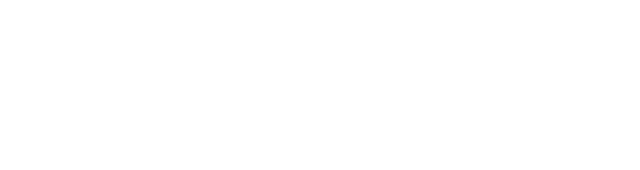
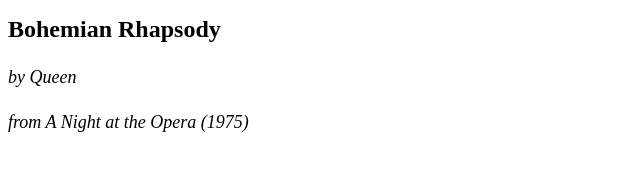
Before and after one commit to kattarzynaa/learning-git-2, a plain HTML site: page index.html in a window 1280 px wide. Shown: the whole page, without its empty margins (0-640 px from the left). Drawn offline with Linux system fonts and the light colour scheme.

Commit message:
Add html & css for header & footer

```diff
--- a/css/style.css
+++ b/css/style.css
@@ -0,0 +1,14 @@
+body {
+    font-family: 'Times New Roman', Times, serif;
+}
+
+h1 {
+    font-size: 24px;
+    font-weight: 800;
+}
+
+h4 {
+    font-size: 18px;
+    font-weight: 400;
+    font-style: italic;
+}
--- a/index.html
+++ b/index.html
@@ -7,6 +7,9 @@
         <link rel="stylesheet" href="css/style.css">
     </head>
     <body>
+        <h1>Bohemian Rhapsody</h1>
+        <h4>by Queen</h4>
 
+        <h4>from A Night at the Opera (1975)</h4>
     </body>
 </html>
```
